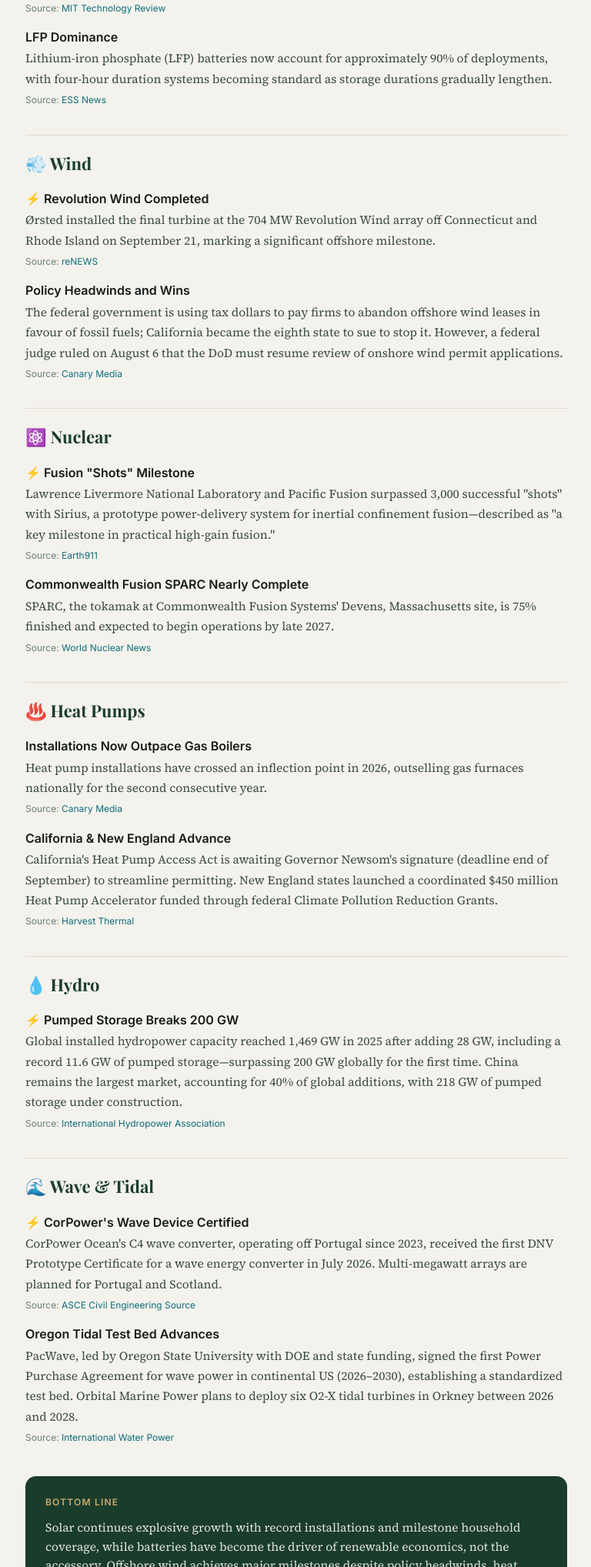
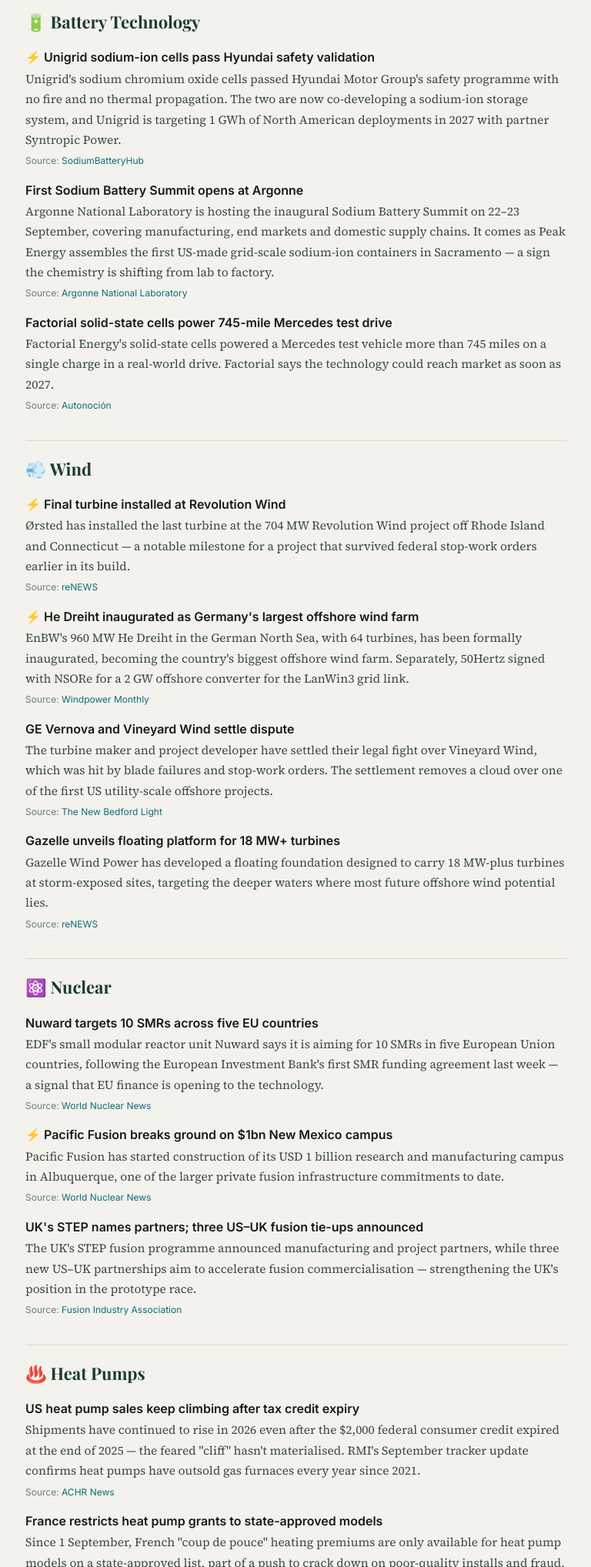
Before and after one commit to jackandthebear/decarbonarama, a website: page news/daily-brief.html in a window 1280 px wide. Shown: the part 764-2800 px from the top of the page at 77% size, without its empty margins (255-1023 px from the left). Drawn offline with nearby package versions, Linux system fonts and the light colour scheme.

Commit message:
Daily brief 23 Sep 2026 + refresh RSS feed

```diff
--- a/feed.xml
+++ b/feed.xml
@@ -5,7 +5,7 @@
 <link>https://decarbonarma.com/</link>
 <description>Clear, no-nonsense analysis of UK home decarbonisation - heat pumps, solar, EVs, batteries and the grid.</description>
 <language>en-gb</language>
-<lastBuildDate>Tue, 22 Sep 2026 04:11:15 -0000</lastBuildDate>
+<lastBuildDate>Wed, 23 Sep 2026 04:10:29 -0000</lastBuildDate>
 <atom:link href="https://decarbonarma.com/feed.xml" rel="self" type="application/rss+xml" />
 <item>
 <title>Rose Cottage — August 2026 Solar &amp;amp; Battery Report</title>
--- a/news/daily-brief.html
+++ b/news/daily-brief.html
@@ -29,8 +29,6 @@
 .foot{font-family:"Inter",sans-serif;font-size:12px;color:var(--ink-3);margin-top:28px;line-height:1.6;text-align:center;}
 .nada{font-family:"Inter",sans-serif;font-size:14px;color:var(--ink-3);font-style:italic;}
 </style>
-<script>(function(){try{var p=localStorage.getItem('dm-pref');var d=p?p==='dark':(window.matchMedia&&window.matchMedia('(prefers-color-scheme: dark)').matches);if(d){document.documentElement.classList.add('dm-dark');var s=document.createElement('style');s.id='dm-bootstrap';s.textContent='html.dm-dark{filter:invert(1) hue-rotate(180deg);background:#000!important}html.dm-dark img,html.dm-dark picture,html.dm-dark video,html.dm-dark iframe,html.dm-dark embed,html.dm-dark object,html.dm-dark canvas,html.dm-dark .dm-keep,html.dm-dark [data-dm-keep]{filter:invert(1) hue-rotate(180deg)}';document.head.appendChild(s);}}catch(e){}})();</script>
-<script src="/dark-mode.js" defer></script>
 </head>
 <body>
 <a href="https://www.buymeacoffee.com/jackandthebear" target="_blank" rel="noopener" style="position:fixed;top:12px;left:12px;z-index:1400;background:#fff;border-radius:10px;padding:6px;box-shadow:0 6px 18px rgba(0,0,0,0.2);text-decoration:none;display:block;text-align:center;">
@@ -41,39 +39,44 @@
   <div class="head">
     <div class="kicker">🌱 Daily Decarbonisation Digest</div>
     <h1>The clean-energy morning brief</h1>
-    <div class="dateline">Monday 22 September 2026 · Compiled from public reporting in the last 24–48 hours</div>
+    <div class="dateline">Wednesday 23 September 2026 · Compiled from public reporting in the last 24–48 hours</div>
   </div>
 
   <div class="cat">☀️ Solar</div>
-  <div class="story"><h3>US Solar Hits 50M Home Milestone</h3><p>The US now has enough operating solar capacity to power over 50 million American homes, representing one-third of all households nationwide. Q2 2026 saw 11.4 GWdc of installations (45% up year-on-year), and solar accounted for 12.1% of total US electricity generation in June.</p><p class="src">Source: <a href="https://www.energy.gov/cmei/systems/listings/solar-news" target="_blank" rel="noopener">US Department of Energy</a></p></div>
-  <div class="story"><h3>AI Camera for Ecological Safety</h3><p>Argonne National Laboratory has developed an artificial intelligence camera to observe how birds interact with solar panels, supporting more ecologically responsible solar deployment.</p><p class="src">Source: <a href="https://www.energy.gov/" target="_blank" rel="noopener">US Department of Energy</a></p></div>
+  <div class="story"><h3><span class="zap">⚡</span> US installs 11.4 GW of solar in Q2, up 45% year on year</h3><p>SEIA's Q3 2026 Solar Market Insight shows installations up 45% on Q2 2025 and 43% on Q1, driven almost entirely by utility-scale projects. US solar capacity can now power more than 50 million homes — over a third of households — despite federal incentive rollbacks.</p><p class="src">Source: <a href="https://seia.org/research-resources/solar-market-insight-report-q3-2026/" target="_blank" rel="noopener">SEIA</a></p></div>
+  <div class="story"><h3><span class="zap">⚡</span> US passes 100 GW of cumulative module production</h3><p>A factory-level analysis from Terawatt PV Research finds US plants crossed 100 GW of cumulative solar module output during Q2. Separately, Tesla's proposed $10.1bn cell and module factory in Texas cleared a key local hurdle, signalling the onshoring push is moving up the supply chain into cells.</p><p class="src">Source: <a href="https://www.solarpowerworldonline.com/category/industry-news/" target="_blank" rel="noopener">Solar Power World</a></p></div>
+  <div class="story"><h3>6 MW floating array energised on Ohio reservoir</h3><p>D3Energy has switched on a 6 MW floating solar system on a village reservoir in Monroeville, Ohio — a small but growing use case that puts panels on water already owned by municipalities, avoiding land-use fights.</p><p class="src">Source: <a href="https://freepress.org/article/solar-news-week-september-20-2026" target="_blank" rel="noopener">Free Press — Solar News This Week</a></p></div>
 
   <div class="cat">🔋 Battery Technology</div>
-  <div class="story"><h3><span class="zap">⚡</span> Batteries Break Q2 Record</h3><p>The US installed 20.2 GWh of new battery capacity in Q2 2026, putting the country on track for 71 GWh in 2026 (a 20% increase over 2025). Globally, 49.4 GW/136.5 GWh of grid-scale battery systems came online in the first nine months, up 36% from the same 2024 period. Battery storage is now the fastest-growing power technology worldwide.</p><p class="src">Source: <a href="https://www.technologyreview.com/2026/09/09/1143680/batteries-us-record/" target="_blank" rel="noopener">MIT Technology Review</a></p></div>
-  <div class="story"><h3>LFP Dominance</h3><p>Lithium-iron phosphate (LFP) batteries now account for approximately 90% of deployments, with four-hour duration systems becoming standard as storage durations gradually lengthen.</p><p class="src">Source: <a href="https://www.ess-news.com/" target="_blank" rel="noopener">ESS News</a></p></div>
+  <div class="story"><h3><span class="zap">⚡</span> Unigrid sodium-ion cells pass Hyundai safety validation</h3><p>Unigrid's sodium chromium oxide cells passed Hyundai Motor Group's safety programme with no fire and no thermal propagation. The two are now co-developing a sodium-ion storage system, and Unigrid is targeting 1 GWh of North American deployments in 2027 with partner Syntropic Power.</p><p class="src">Source: <a href="https://sodiumbatteryhub.com/2026/08/25/sodium-battery-technology-in-2026/" target="_blank" rel="noopener">SodiumBatteryHub</a></p></div>
+  <div class="story"><h3>First Sodium Battery Summit opens at Argonne</h3><p>Argonne National Laboratory is hosting the inaugural Sodium Battery Summit on 22–23 September, covering manufacturing, end markets and domestic supply chains. It comes as Peak Energy assembles the first US-made grid-scale sodium-ion containers in Sacramento — a sign the chemistry is shifting from lab to factory.</p><p class="src">Source: <a href="https://www.anl.gov/lens/sodium-battery-summit" target="_blank" rel="noopener">Argonne National Laboratory</a></p></div>
+  <div class="story"><h3>Factorial solid-state cells power 745-mile Mercedes test drive</h3><p>Factorial Energy's solid-state cells powered a Mercedes test vehicle more than 745 miles on a single charge in a real-world drive. Factorial says the technology could reach market as soon as 2027.</p><p class="src">Source: <a href="https://www.autonocion.com/us/catl-solid-state-battery-two-chemistries/" target="_blank" rel="noopener">Autonoción</a></p></div>
 
   <div class="cat">💨 Wind</div>
-  <div class="story"><h3><span class="zap">⚡</span> Revolution Wind Completed</h3><p>Ørsted installed the final turbine at the 704 MW Revolution Wind array off Connecticut and Rhode Island on September 21, marking a significant offshore milestone.</p><p class="src">Source: <a href="https://www.renews.biz/offshore-wind/" target="_blank" rel="noopener">reNEWS</a></p></div>
-  <div class="story"><h3>Policy Headwinds and Wins</h3><p>The federal government is using tax dollars to pay firms to abandon offshore wind leases in favour of fossil fuels; California became the eighth state to sue to stop it. However, a federal judge ruled on August 6 that the DoD must resume review of onshore wind permit applications.</p><p class="src">Source: <a href="https://www.canarymedia.com/articles/wind" target="_blank" rel="noopener">Canary Media</a></p></div>
+  <div class="story"><h3><span class="zap">⚡</span> Final turbine installed at Revolution Wind</h3><p>Ørsted has installed the last turbine at the 704 MW Revolution Wind project off Rhode Island and Connecticut — a notable milestone for a project that survived federal stop-work orders earlier in its build.</p><p class="src">Source: <a href="https://www.renews.biz/offshore-wind/" target="_blank" rel="noopener">reNEWS</a></p></div>
+  <div class="story"><h3><span class="zap">⚡</span> He Dreiht inaugurated as Germany's largest offshore wind farm</h3><p>EnBW's 960 MW He Dreiht in the German North Sea, with 64 turbines, has been formally inaugurated, becoming the country's biggest offshore wind farm. Separately, 50Hertz signed with NSORe for a 2 GW offshore converter for the LanWin3 grid link.</p><p class="src">Source: <a href="https://www.windpowermonthly.com/news" target="_blank" rel="noopener">Windpower Monthly</a></p></div>
+  <div class="story"><h3>GE Vernova and Vineyard Wind settle dispute</h3><p>The turbine maker and project developer have settled their legal fight over Vineyard Wind, which was hit by blade failures and stop-work orders. The settlement removes a cloud over one of the first US utility-scale offshore projects.</p><p class="src">Source: <a href="https://newbedfordlight.org/offshore-wind-tracker-whats-happening-to-massachusetts-projects/" target="_blank" rel="noopener">The New Bedford Light</a></p></div>
+  <div class="story"><h3>Gazelle unveils floating platform for 18 MW+ turbines</h3><p>Gazelle Wind Power has developed a floating foundation designed to carry 18 MW-plus turbines at storm-exposed sites, targeting the deeper waters where most future offshore wind potential lies.</p><p class="src">Source: <a href="https://www.renews.biz/offshore-wind/" target="_blank" rel="noopener">reNEWS</a></p></div>
 
   <div class="cat">⚛️ Nuclear</div>
-  <div class="story"><h3><span class="zap">⚡</span> Fusion "Shots" Milestone</h3><p>Lawrence Livermore National Laboratory and Pacific Fusion surpassed 3,000 successful "shots" with Sirius, a prototype power-delivery system for inertial confinement fusion—described as "a key milestone in practical high-gain fusion."</p><p class="src">Source: <a href="https://earth911.com/eco-tech/the-state-of-fusion-energy-in-2026-real-reactors-real-grids-real-caveats/" target="_blank" rel="noopener">Earth911</a></p></div>
-  <div class="story"><h3>Commonwealth Fusion SPARC Nearly Complete</h3><p>SPARC, the tokamak at Commonwealth Fusion Systems' Devens, Massachusetts site, is 75% finished and expected to begin operations by late 2027.</p><p class="src">Source: <a href="https://world-nuclear-news.org/" target="_blank" rel="noopener">World Nuclear News</a></p></div>
+  <div class="story"><h3>Nuward targets 10 SMRs across five EU countries</h3><p>EDF's small modular reactor unit Nuward says it is aiming for 10 SMRs in five European Union countries, following the European Investment Bank's first SMR funding agreement last week — a signal that EU finance is opening to the technology.</p><p class="src">Source: <a href="https://www.world-nuclear-news.org/" target="_blank" rel="noopener">World Nuclear News</a></p></div>
+  <div class="story"><h3><span class="zap">⚡</span> Pacific Fusion breaks ground on $1bn New Mexico campus</h3><p>Pacific Fusion has started construction of its USD 1 billion research and manufacturing campus in Albuquerque, one of the larger private fusion infrastructure commitments to date.</p><p class="src">Source: <a href="https://www.world-nuclear-news.org/articles/pacific-fusion-breaks-ground-on-new-mexico-facility" target="_blank" rel="noopener">World Nuclear News</a></p></div>
+  <div class="story"><h3>UK's STEP names partners; three US–UK fusion tie-ups announced</h3><p>The UK's STEP fusion programme announced manufacturing and project partners, while three new US–UK partnerships aim to accelerate fusion commercialisation — strengthening the UK's position in the prototype race.</p><p class="src">Source: <a href="https://www.fusionindustryassociation.org/news/fusion-in-the-news/" target="_blank" rel="noopener">Fusion Industry Association</a></p></div>
 
   <div class="cat">♨️ Heat Pumps</div>
-  <div class="story"><h3>Installations Now Outpace Gas Boilers</h3><p>Heat pump installations have crossed an inflection point in 2026, outselling gas furnaces nationally for the second consecutive year.</p><p class="src">Source: <a href="https://www.canarymedia.com/articles/heat-pumps/state-policy-strategies-hvac-electrification-nescaum" target="_blank" rel="noopener">Canary Media</a></p></div>
-  <div class="story"><h3>California &amp; New England Advance</h3><p>California's Heat Pump Access Act is awaiting Governor Newsom's signature (deadline end of September) to streamline permitting. New England states launched a coordinated $450 million Heat Pump Accelerator funded through federal Climate Pollution Reduction Grants.</p><p class="src">Source: <a href="https://www.harvest-thermal.com/news/new-blueprint-empowers-states-to-accelerate-heat-pump-adoption" target="_blank" rel="noopener">Harvest Thermal</a></p></div>
+  <div class="story"><h3>US heat pump sales keep climbing after tax credit expiry</h3><p>Shipments have continued to rise in 2026 even after the $2,000 federal consumer credit expired at the end of 2025 — the feared "cliff" hasn't materialised. RMI's September tracker update confirms heat pumps have outsold gas furnaces every year since 2021.</p><p class="src">Source: <a href="https://www.achrnews.com/blogs/17-opinions/post/166642-the-heat-pump-cliff-that-wasnt" target="_blank" rel="noopener">ACHR News</a></p></div>
+  <div class="story"><h3>France restricts heat pump grants to state-approved models</h3><p>Since 1 September, French "coup de pouce" heating premiums are only available for heat pump models on a state-approved list, part of a push to crack down on poor-quality installs and fraud.</p><p class="src">Source: <a href="https://www.service-public.gouv.fr/particuliers/actualites/A19057?lang=en" target="_blank" rel="noopener">Service Public</a></p></div>
+  <div class="story"><h3>UK: £9,000 BUS grant for off-gas homes; new stats due</h3><p>Off-gas-grid homes in England and Wales can claim £9,000 towards an air or ground source heat pump until March 2027, versus £7,500 for others. The government's September Boiler Upgrade Scheme statistics release will show whether the uplift is moving numbers.</p><p class="src">Source: <a href="https://www.gov.uk/government/statistics/announcements/boiler-upgrade-scheme-september-2026" target="_blank" rel="noopener">GOV.UK</a></p></div>
 
   <div class="cat">💧 Hydro</div>
-  <div class="story"><h3><span class="zap">⚡</span> Pumped Storage Breaks 200 GW</h3><p>Global installed hydropower capacity reached 1,469 GW in 2025 after adding 28 GW, including a record 11.6 GW of pumped storage—surpassing 200 GW globally for the first time. China remains the largest market, accounting for 40% of global additions, with 218 GW of pumped storage under construction.</p><p class="src">Source: <a href="https://www.hydropower.org/news/year-of-the-water-battery-global-pumped-storage-capacity-surpasses-200-gw" target="_blank" rel="noopener">International Hydropower Association</a></p></div>
+  <div class="story"><p class="nada">Nothing significant in the last 24 hours.</p></div>
 
   <div class="cat">🌊 Wave &amp; Tidal</div>
-  <div class="story"><h3><span class="zap">⚡</span> CorPower's Wave Device Certified</h3><p>CorPower Ocean's C4 wave converter, operating off Portugal since 2023, received the first DNV Prototype Certificate for a wave energy converter in July 2026. Multi-megawatt arrays are planned for Portugal and Scotland.</p><p class="src">Source: <a href="https://www.asce.org/publications-and-news/civil-engineering-source/article/2026/02/02/grid-connected-wave-power-approaches-us-shores-and-it-could-be-a-game-changer" target="_blank" rel="noopener">ASCE Civil Engineering Source</a></p></div>
-  <div class="story"><h3>Oregon Tidal Test Bed Advances</h3><p>PacWave, led by Oregon State University with DOE and state funding, signed the first Power Purchase Agreement for wave power in continental US (2026–2030), establishing a standardized test bed. Orbital Marine Power plans to deploy six O2-X tidal turbines in Orkney between 2026 and 2028.</p><p class="src">Source: <a href="https://www.waterpowermagazine.com/analysis/wave-and-tidal-energy-key-to-net-zero-future/" target="_blank" rel="noopener">International Water Power</a></p></div>
+  <div class="story"><p class="nada">Nothing significant in the last 24 hours.</p></div>
 
   <div class="bottom">
     <h4>Bottom line</h4>
-    <p>Solar continues explosive growth with record installations and milestone household coverage, while batteries have become the driver of renewable economics, not the accessory. Offshore wind achieves major milestones despite policy headwinds, heat pumps have crossed the inflection point nationally, and both fusion and SMR demonstrations are advancing toward grid readiness. Pumped hydro broke the 200 GW barrier globally, and wave and tidal energy are transitioning from research to commercial deployment. The energy transition is accelerating across all vectors.</p>
+    <p>Offshore wind had a strong week on both sides of the Atlantic: Revolution Wind is fully installed despite political headwinds, and Germany's biggest wind farm is now officially open. US solar keeps growing fast, with record Q2 installs and domestic module output past 100 GW. Sodium-ion is showing real commercial traction as a cheaper, safer alternative for grid storage. Fusion is attracting serious capital, with Pacific Fusion's $1bn campus and new US–UK partnerships, while heat pump demand is holding up after subsidies ended — a good sign the market can stand on its own.</p>
   </div>
 
   <div class="foot">
```
